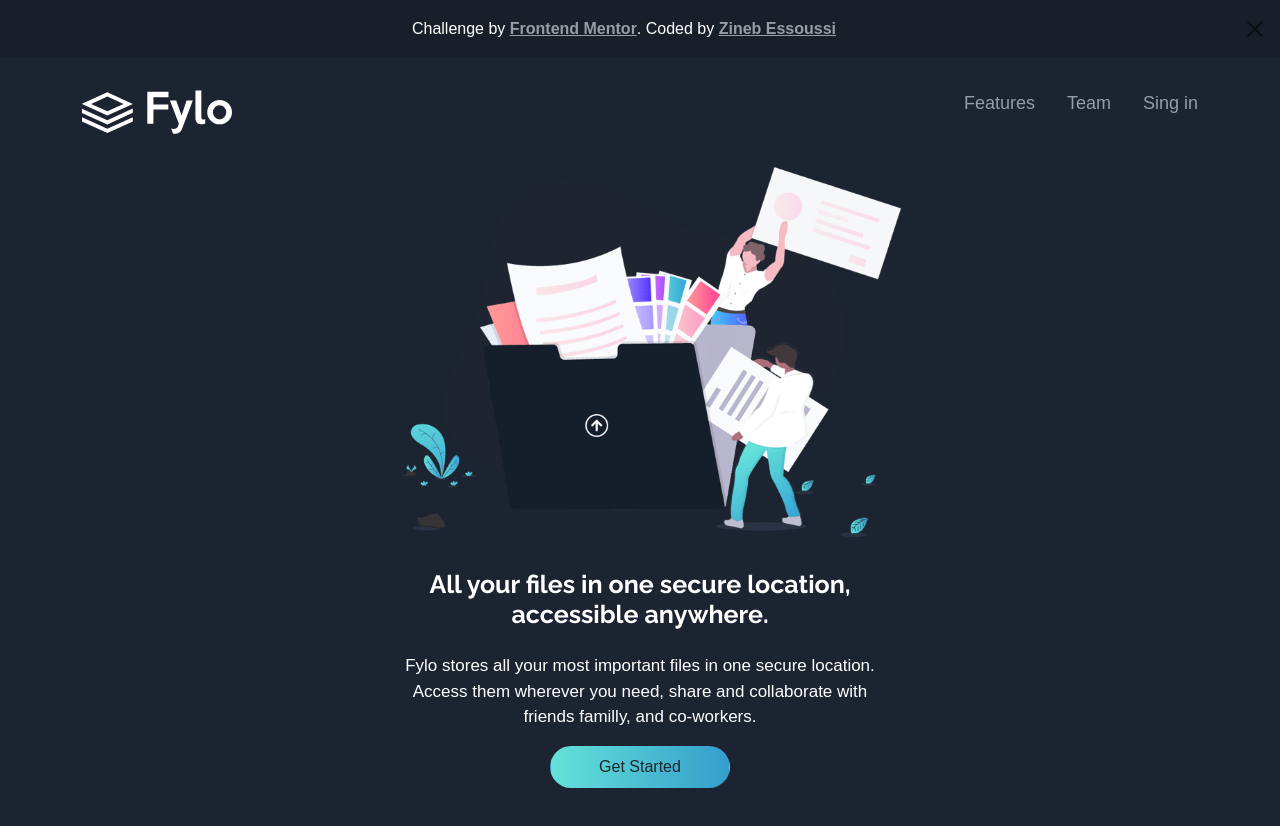
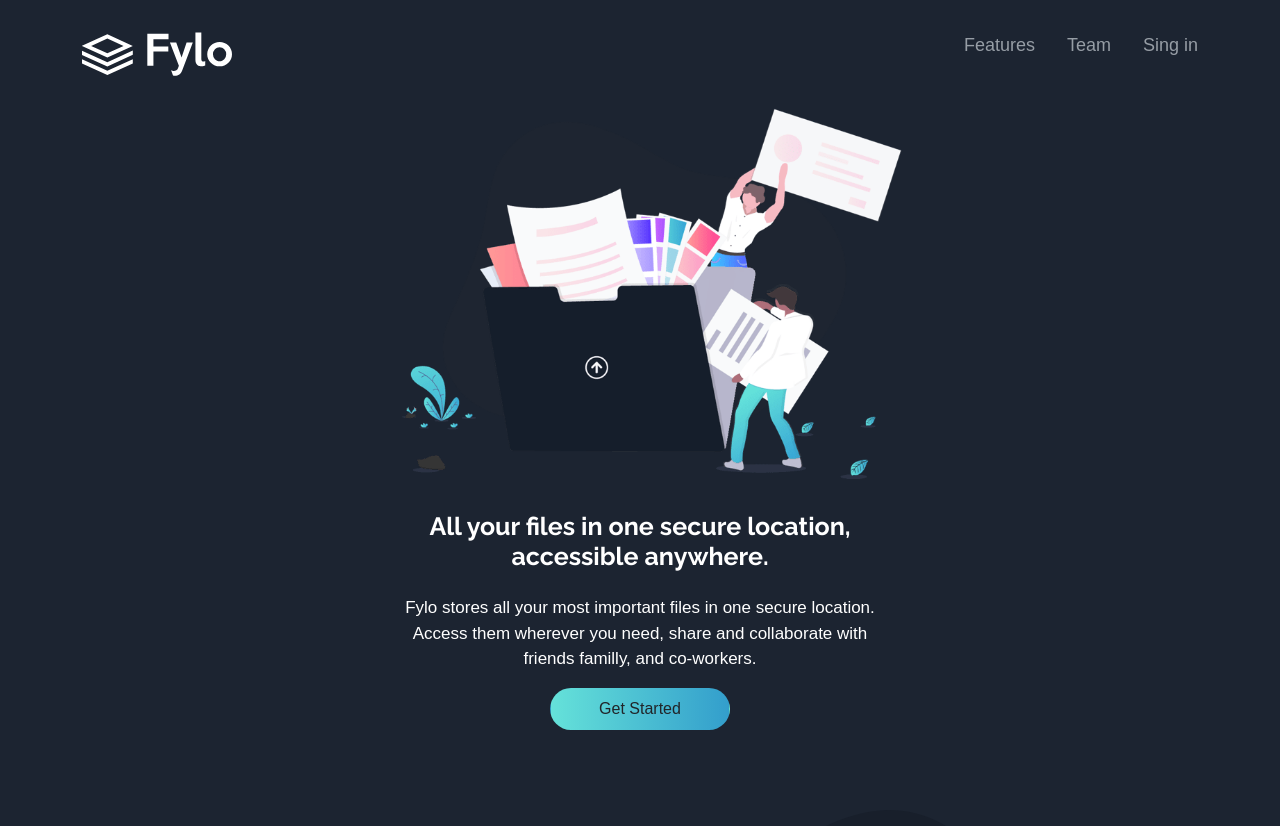
Before and after one commit to LaugoRamonJacob/Fylo-Dark-Theme, a plain HTML site: page index.html in a window 1280 px wide. Shown: the top 826 px of the page. Drawn offline with Linux system fonts and the light colour scheme; a web font is replaced by a local one.

Commit message:
Update index.html

```diff
--- a/index.html
+++ b/index.html
@@ -23,11 +23,6 @@
 <body>
 
 
-    <div class="alert  alert-dismissible fade show" role="alert">
-        Challenge by <a href="https://www.frontendmentor.io?ref=challenge" target="_blank">Frontend Mentor</a>. Coded by
-        <a href="https://github.com/zineb2003">Zineb Essoussi</a>
-        <button type="button" class="btn-close" data-bs-dismiss="alert" aria-label="Close"></button>
-    </div>
 
 
     <section id="head">
```
